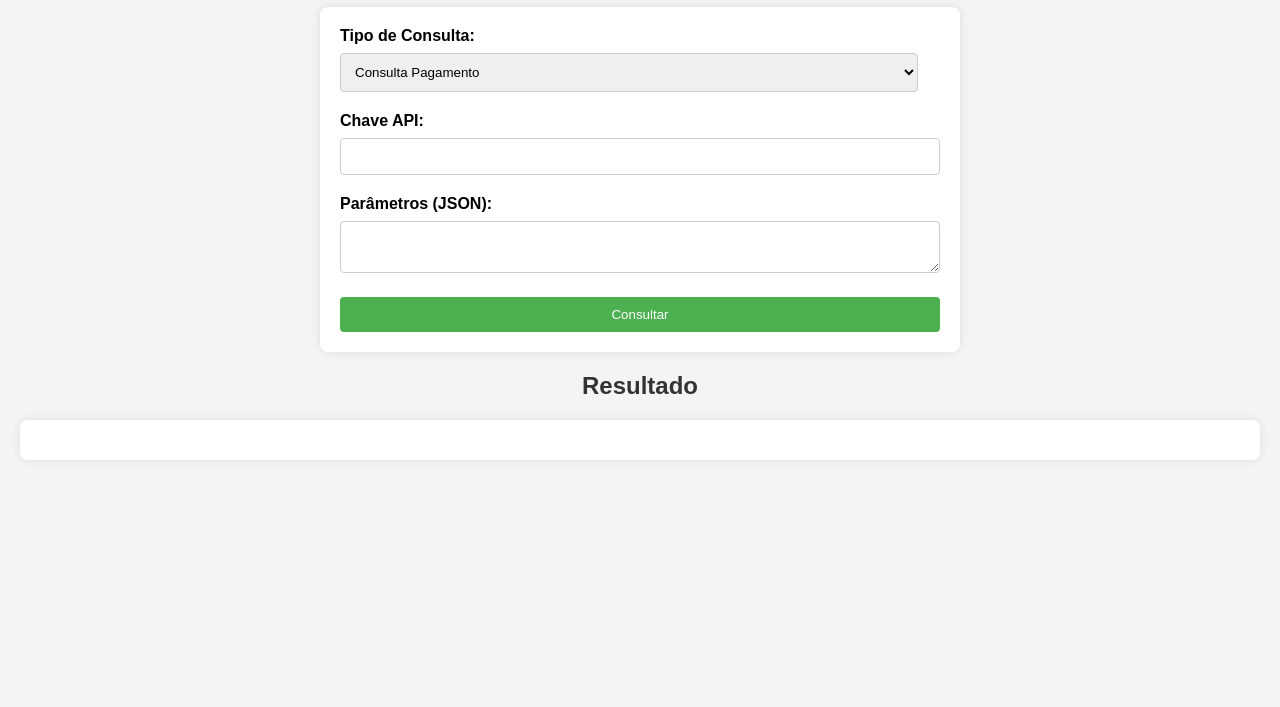
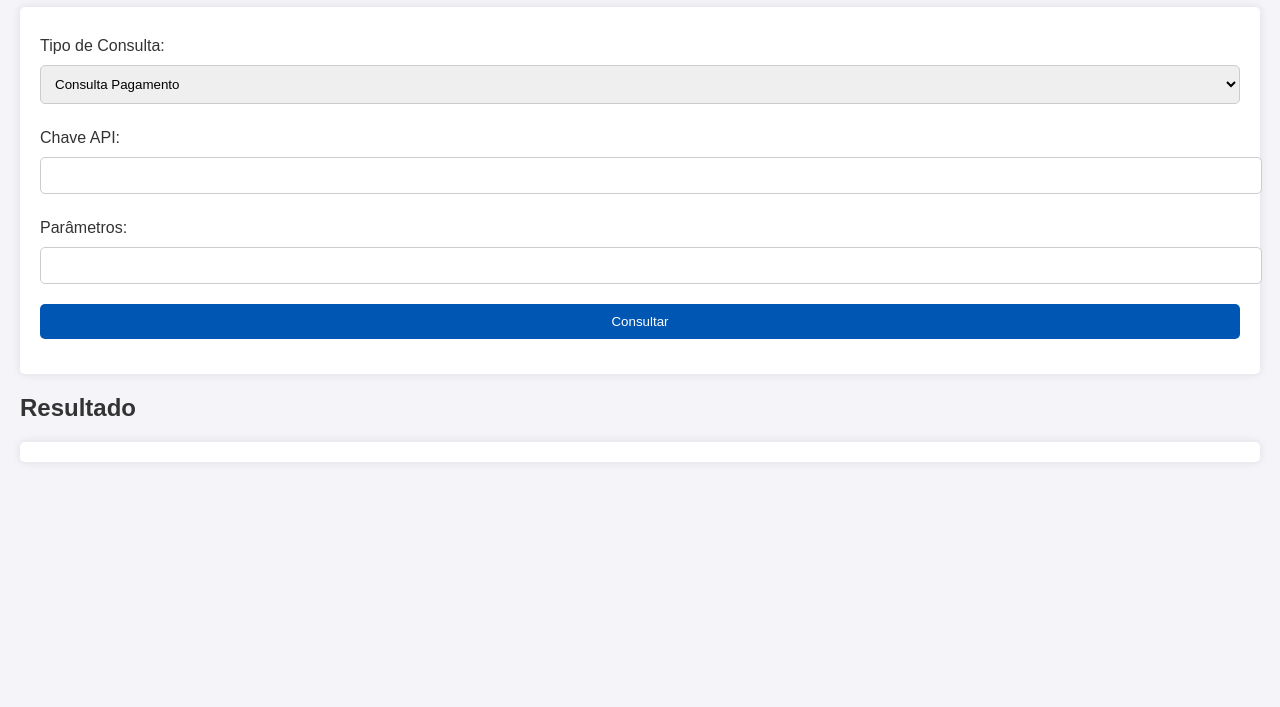
Before and after one commit to joaocarlosxsantos/consultaapi, a website: page public/index.html in a window 1280 px wide. Shown: the part 93-800 px from the top of the page. Drawn offline with Linux system fonts and the light colour scheme.

Commit message:
inerção da consulta

```diff
--- a/public/index.html
+++ b/public/index.html
@@ -18,8 +18,8 @@
         <label for="apiKey">Chave API:</label>
         <input type="text" id="apiKey" required>
 
-        <label for="parametros">Parâmetros (JSON):</label>
-        <textarea id="parametros" required></textarea>
+        <label for="parametros">Parâmetros:</label>
+        <input type="text" id="parametros" required>
 
         <button type="submit">Consultar</button>
     </form>
--- a/public/script.js
+++ b/public/script.js
@@ -1,18 +1,22 @@
-document.getElementById('consultaForm').addEventListener('submit', async (e) => {
-    e.preventDefault();
+document.getElementById('consultaForm').addEventListener('submit', async function(event) {
+    event.preventDefault();
 
     const tipoConsulta = document.getElementById('tipoConsulta').value;
     const apiKey = document.getElementById('apiKey').value;
-    const parametros = JSON.parse(document.getElementById('parametros').value);
+    const parametros = document.getElementById('parametros').value;
 
     const response = await fetch('/consulta', {
         method: 'POST',
         headers: {
             'Content-Type': 'application/json'
         },
-        body: JSON.stringify({ tipoConsulta, apiKey, parametros })
+        body: JSON.stringify({
+            tipoConsulta,
+            apiKey,
+            parametros
+        })
     });
 
-    const resultado = await response.json();
-    document.getElementById('resultado').textContent = JSON.stringify(resultado, null, 2);
+    const result = await response.json();
+    document.getElementById('resultado').textContent = JSON.stringify(result, null, 2);
 });
--- a/public/styles.css
+++ b/public/styles.css
@@ -1,63 +1,49 @@
 body {
     font-family: Arial, sans-serif;
-    background-color: #f4f4f4;
     margin: 0;
     padding: 20px;
+    background-color: #f4f4f9;
+    color: #333;
 }
 
 h1 {
-    color: #333;
-    text-align: center;
+    color: #0056b3;
 }
 
 form {
-    max-width: 600px;
-    margin: 0 auto;
+    background: #fff;
     padding: 20px;
-    background-color: #fff;
-    border-radius: 8px;
+    border-radius: 5px;
     box-shadow: 0 0 10px rgba(0, 0, 0, 0.1);
 }
 
 label {
     display: block;
-    margin-bottom: 8px;
-    font-weight: bold;
+    margin: 10px 0 5px;
 }
 
-input[type="text"],
-textarea,
-select {
-    width: calc(100% - 22px);
+input, select, textarea, button {
+    width: 100%;
     padding: 10px;
-    margin-bottom: 20px;
+    margin: 5px 0 15px;
     border: 1px solid #ccc;
-    border-radius: 4px;
+    border-radius: 5px;
 }
 
 button {
-    display: block;
-    width: 100%;
-    padding: 10px;
-    background-color: #4CAF50;
+    background: #0056b3;
     color: #fff;
     border: none;
-    border-radius: 4px;
     cursor: pointer;
 }
 
 button:hover {
-    background-color: #45a049;
-}
-
-h2 {
-    text-align: center;
-    color: #333;
+    background: #004494;
 }
 
 pre {
-    background-color: #fff;
-    padding: 20px;
-    border-radius: 8px;
+    background: #fff;
+    padding: 10px;
+    border-radius: 5px;
     box-shadow: 0 0 10px rgba(0, 0, 0, 0.1);
 }
```
Also changed, not shown: package.json (+5 -7 lines), server.mjs (renamed from server.js, +10 -7 lines), 1 other file.
